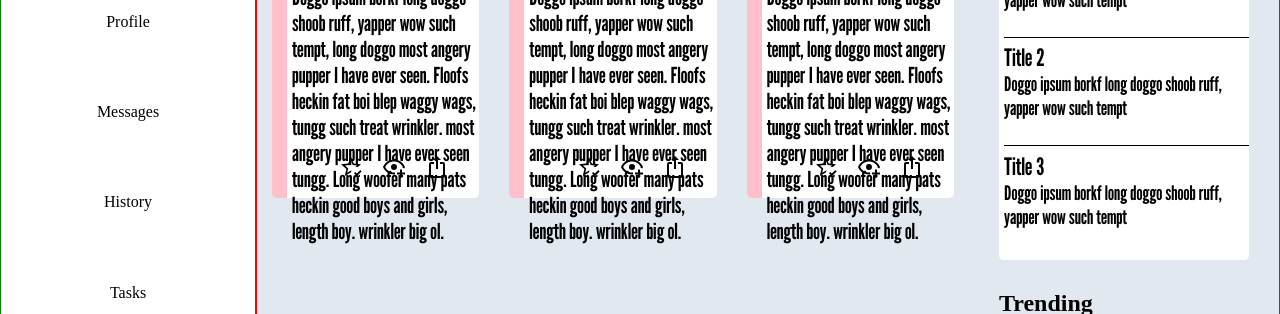
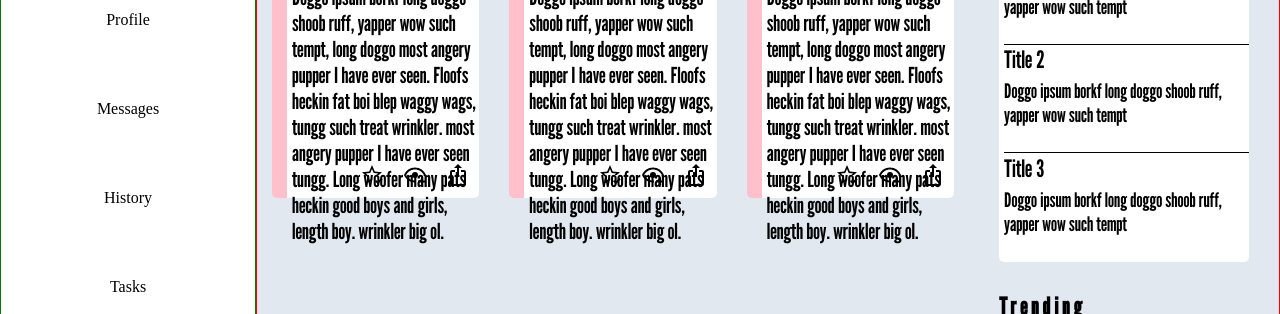
Before and after one commit to JMathiak/odin-admin-dashboard, a plain HTML site: page index.html in a window 1280 px wide. Shown: the part 203-517 px from the top of the page. Drawn offline with nearby package versions, Linux system fonts and the light colour scheme.

Commit message:
updated styling for h2 and changed paddings(?) around for some containers

```diff
--- a/style.css
+++ b/style.css
@@ -37,7 +37,7 @@
   gap: 30px;
   grid-template-areas: "projects announcement" "projects trending";
   background-color: #e2e8f0;
-  padding-bottom: 25px;
+  padding-bottom: 10px;
 }
 
 .dashboard-logo {
@@ -104,12 +104,15 @@
   position: absolute;
   bottom: 0;
   right: 0;
-  margin-right: 15px;
-  margin-bottom: 15px;
+  margin-right: 7px;
+  margin-bottom: 7px;
 }
 
 .icons svg {
   margin-right: 15px;
+}
+.icons svg:last-of-type {
+  margin-right: 2px;
 }
 
 .project-header h3 {
@@ -138,6 +141,7 @@
 
 .announcement p {
   font-size: 20px;
+  margin-top: 5px;
 }
 
 .announcement .card .acontent p {
@@ -148,3 +152,9 @@
 .announcement .card .acontent:last-of-type p {
   border-bottom: none;
 }
+
+h2 {
+  font-family: "League Gothic", sans-serif;
+  letter-spacing: 4px;
+  font-size: 28;
+}
```
